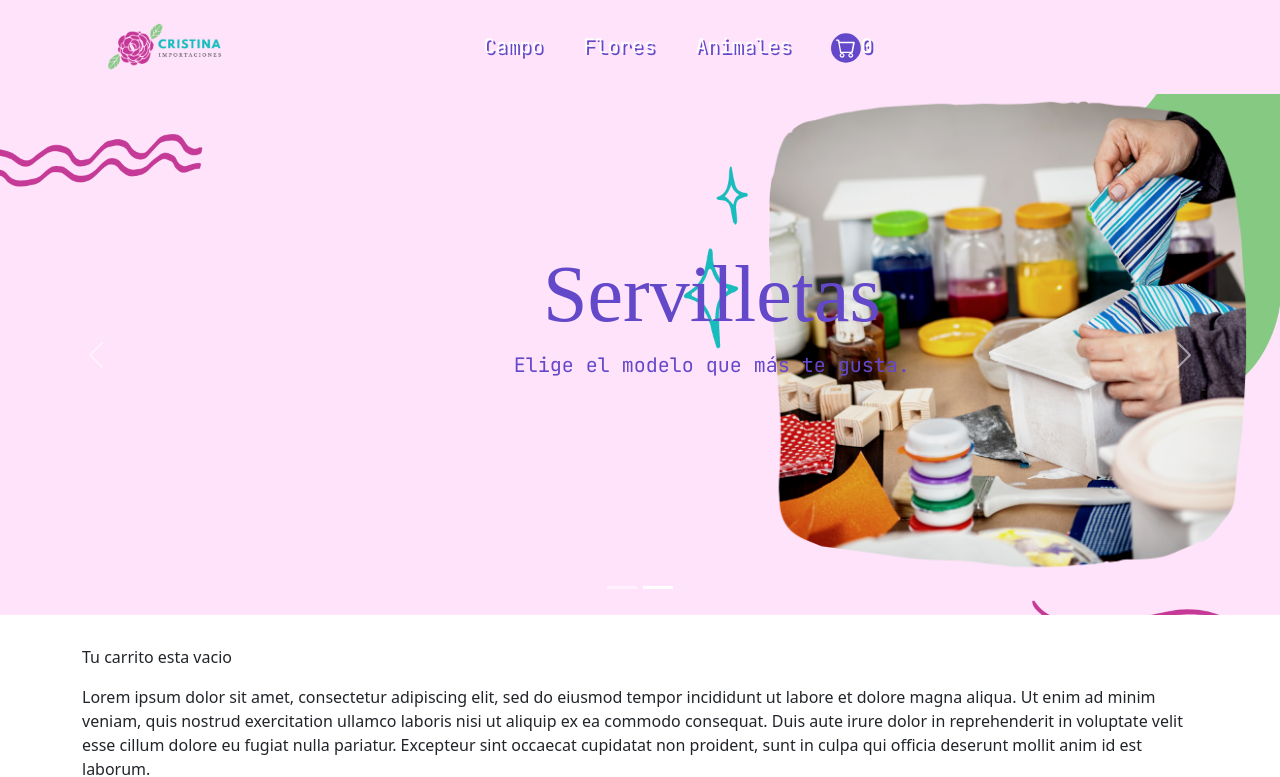
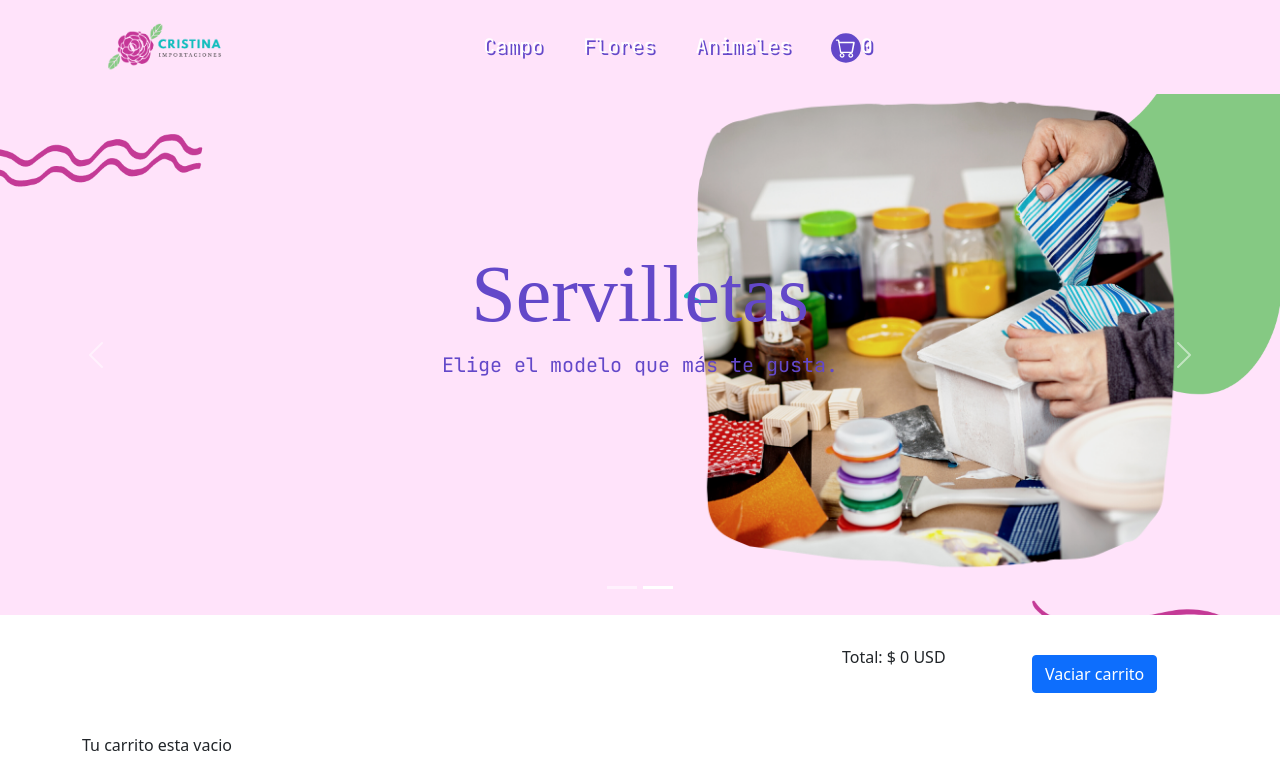
Before and after one commit to ClaudiaPrez88/tiendaClaudiaPerez, a React (Create React App) app: page /carrito in a window 1280 px wide. Shown: the top 777 px of the page. Built offline with nearby package versions, Linux system fonts and the light colour scheme; a web font is replaced by a local one.

Commit message:
Carrito de compras

```diff
--- a/src/components/CartDetail.js
+++ b/src/components/CartDetail.js
@@ -32,6 +32,7 @@ function CartDetail() {
   return (
     <>
     <div className="carrito-compras">
+
           {carrito.map((product,i) => {
             return(
             <div className="producto-carrito">
@@ -51,16 +52,24 @@ function CartDetail() {
                 <span>Remover</span>
                 </Button>
                 </Col>
-                <Col xs={8}></Col>
-          <Col xs={2}>  <p>Total: {`$ ${precioTotal} USD`}</p></Col>
-          <Col xs={2}>
-            <Button  className="" onClick={vaciar}>  Vaciar carrito </Button>
-          </Col>
-       </Row>
+                </Row>
 
             </div>
           )})}
+          <Row className="justify-content">
+          <Col xs={8}></Col>
+          <Col xs={2}>  <p>Total: {`$ ${precioTotal} USD`}</p></Col>
+          <Col xs={2}>
+          <Button  className="" onClick={vaciar}>
+              Vaciar carrito
+                </Button>
+          </Col>
+          </Row>
+
+
     </div>
+
+
     </>
   )
 }
```
